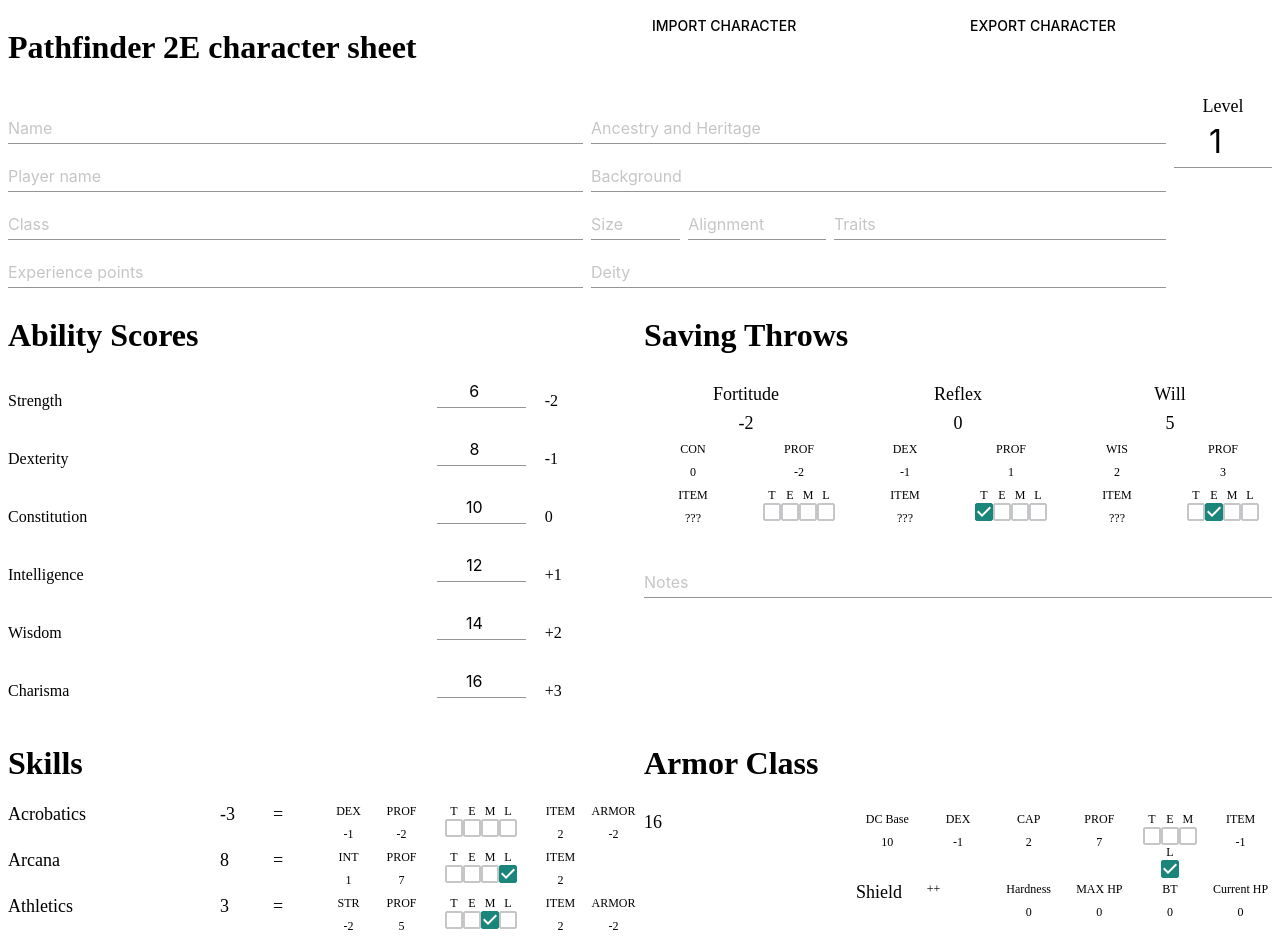
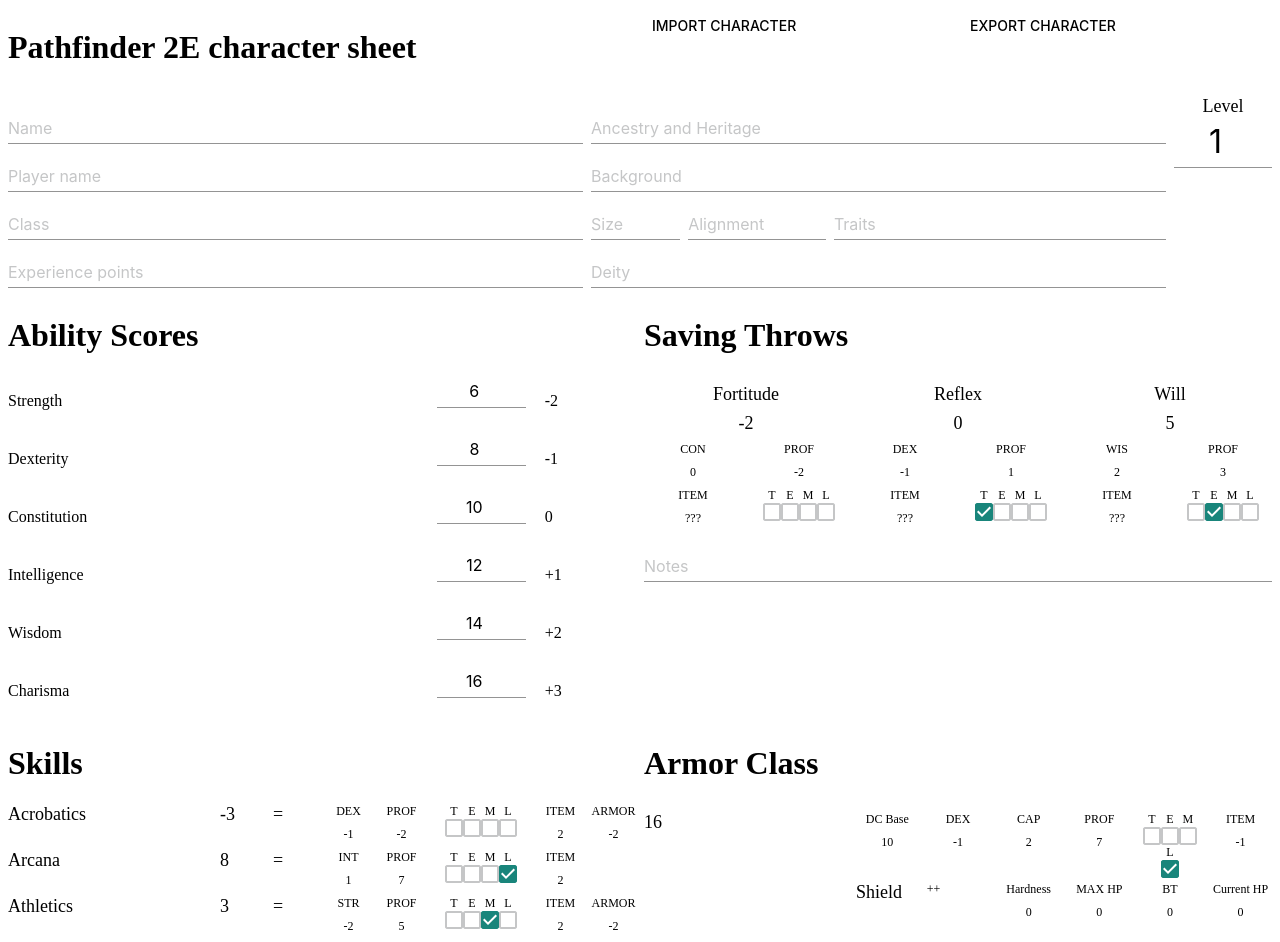
Before and after one commit to Wiljami/CharacterSheetPathfinder2E, a React (Create React App) app: page / in a window 1280 px wide. Built offline with nearby package versions, Linux system fonts and the light colour scheme.

Commit message:
Make SavingThrowBox more compact.

```diff
--- a/src/SavingThrowBox.js
+++ b/src/SavingThrowBox.js
@@ -9,6 +9,11 @@ export default function SavingThrowBox (props) {
 
   function onNotesChange(event) {
     props.callback({savingThrows : {Notes : event.target.value}})
+  }
+
+  const style = {
+    margin: 0,
+    padding: 0
   }
 
   return (
@@ -55,6 +60,7 @@ export default function SavingThrowBox (props) {
             rowsMax="4"
             onBlur={onNotesChange}
             defaultValue={props.savingThrows.Notes}
+            style={style}
           />
         </Grid>
       </Grid>
```
